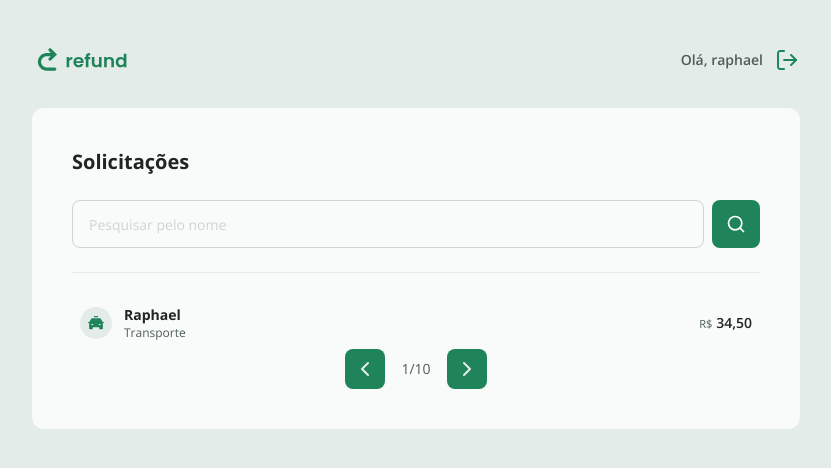
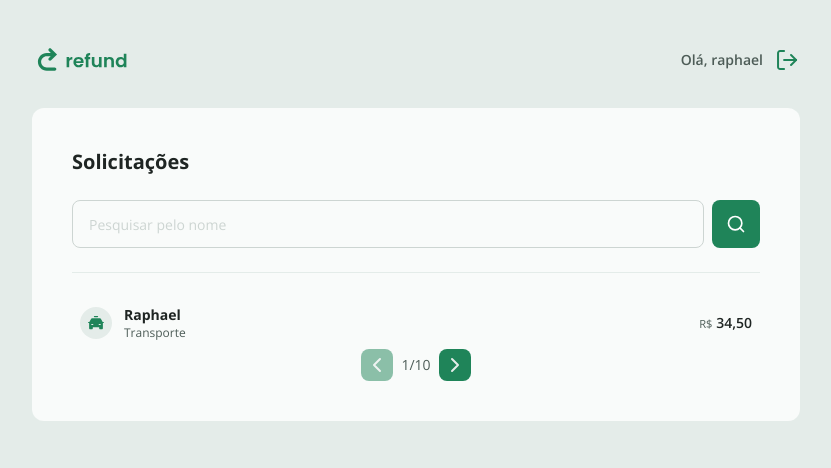
Before and after one commit to Raphael-Steimvacher/Refund_2.0, a React (Vite) app: page / in a window 1280 px wide. Shown: the top 468 px of the page, without its empty margins (224-1055 px from the left). Built offline with nearby package versions, Linux system fonts and the light colour scheme.

Commit message:
ajustando o componente de paginação (HandlePagination

```diff
--- a/src/components/Button.tsx
+++ b/src/components/Button.tsx
@@ -9,7 +9,7 @@
   button: {
     base: "h-12",
     icon: "h-12 w-12",
-    iconSmall: "h-10 w-10",
+    iconSmall: "h-8 w-8",
   },
 }
 
@@ -26,8 +26,9 @@
       type={type}
       disabled={isLoading}
       className={ClassMerge([
-        "flex items-center justify-center bg-green-100 text-white rounded-lg cursor-pointer hover:bg-green-200 transition ease-linear disabled:opacity-50 disabled:cursor-progress",
+        "flex items-center justify-center bg-green-100 text-white rounded-lg cursor-pointer hover:bg-green-200 transition ease-linear disabled:opacity-50",
         variants.button[variant],
+        isLoading && "cursor-progress",
         className,
       ])}
       {...rest}
--- a/src/components/Pagination.tsx
+++ b/src/components/Pagination.tsx
@@ -6,12 +6,14 @@
 type Props = {
   current: number
   total: number
+  onNext: () => void
+  onPrevious: () => void
 }
 
-export function Pagination({ current, total }: Props) {
+export function Pagination({ current, total, onNext, onPrevious }: Props) {
   return (
-    <div className="flex flex-1 justify-center items-center gap-4">
-      <Button variant="iconSmall">
+    <div className="flex flex-1 justify-center items-center gap-2">
+      <Button variant="iconSmall" onClick={onPrevious} disabled={current === 1}>
         <img src={leftSvg} alt="Ícone de voltar" />
       </Button>
 
@@ -19,7 +21,7 @@
         {current}/{total}
       </span>
 
-      <Button variant="iconSmall">
+      <Button variant="iconSmall" onClick={onNext} disabled={current === total}>
         <img src={rightSvg} alt="Ícone de avançar" />
       </Button>
     </div>
--- a/src/pages/Dashboard.tsx
+++ b/src/pages/Dashboard.tsx
@@ -19,10 +19,27 @@
 
 export function Dashboard() {
   const [name, setName] = useState("")
+  const [page, setPage] = useState(1)
+  const [totalOfPage, setTotalOfPage] = useState(10)
+
   function fetchRefunds(event: React.FormEvent) {
     event.preventDefault()
 
     console.log(name)
+  }
+
+  function handlePagination(action: "next" | "previous") {
+    setPage((prevPage) => {
+      if (action === "next" && prevPage < totalOfPage) {
+        return prevPage + 1
+      }
+
+      if (action === "previous" && prevPage > 1) {
+        return prevPage - 1
+      }
+
+      return prevPage
+    })
   }
   return (
     <div className="bg-gray-500 rounded-xl p-10 md:min-w-3xl">
@@ -46,7 +63,12 @@
         <RefundItem data={REFUND_EXAMPLE} />
       </div>
 
-      <Pagination current={1} total={10} />
+      <Pagination
+        current={page}
+        total={totalOfPage}
+        onNext={() => handlePagination("next")}
+        onPrevious={() => handlePagination("previous")}
+      />
     </div>
   )
 }
```
